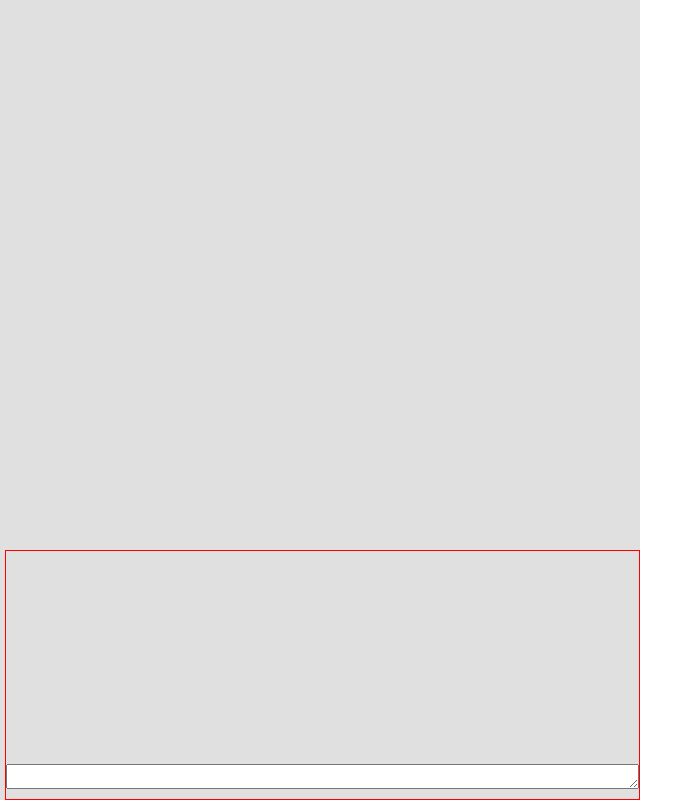
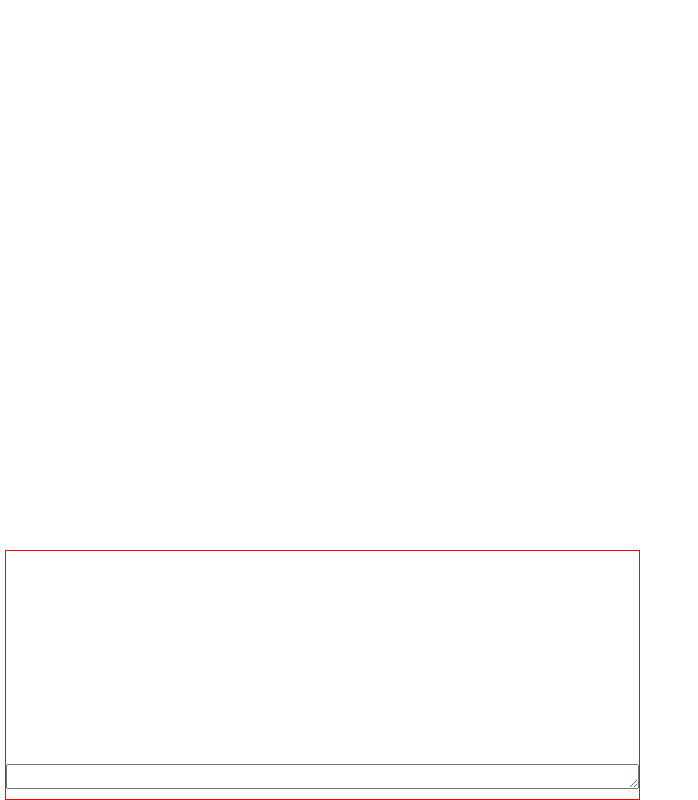
Before and after one commit to yamaguchi1024/scheduling-tool, an Electron app: page index.html in a window 1280 px wide. Shown: the whole page, without its empty margins (0-698 px from the left). Drawn offline with nearby package versions, Linux system fonts and the light colour scheme.

Commit message:
Change background color

```diff
--- a/index.html
+++ b/index.html
@@ -28,7 +28,7 @@ img {
 
     <body>
         <div class="row-flex" style="width:100%; height:100%;">
-            <div class="col-flex" style="width:50%; height:100%; padding-left: 5px; padding-top: 5px; background-color: #E0E0E0;">
+            <div class="col-flex" style="width:50%; height:100%; padding-left: 5px; padding-top: 5px; background-color: #FFFFFF;">
                 <div id="dag" style="width:100%; height:10%;"></div>
                 <div style="width:100%; height: 90%; display: flex; flex-direction: column;">
                     <div class="cell" style="width:100%; max-height: 90%; flex: 1;">
```
